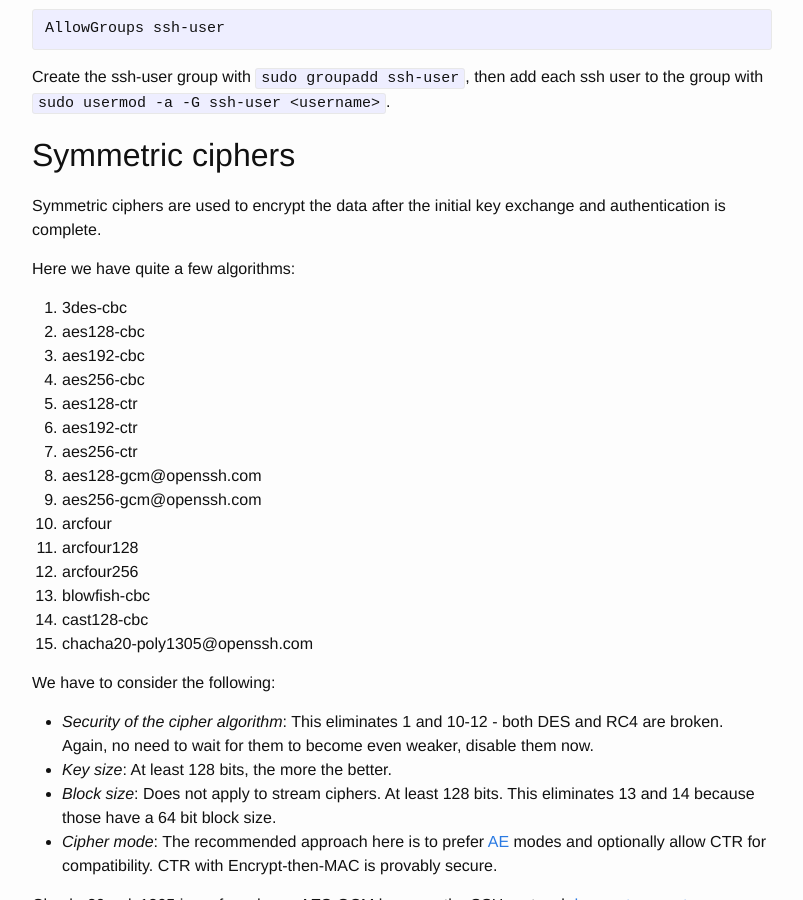
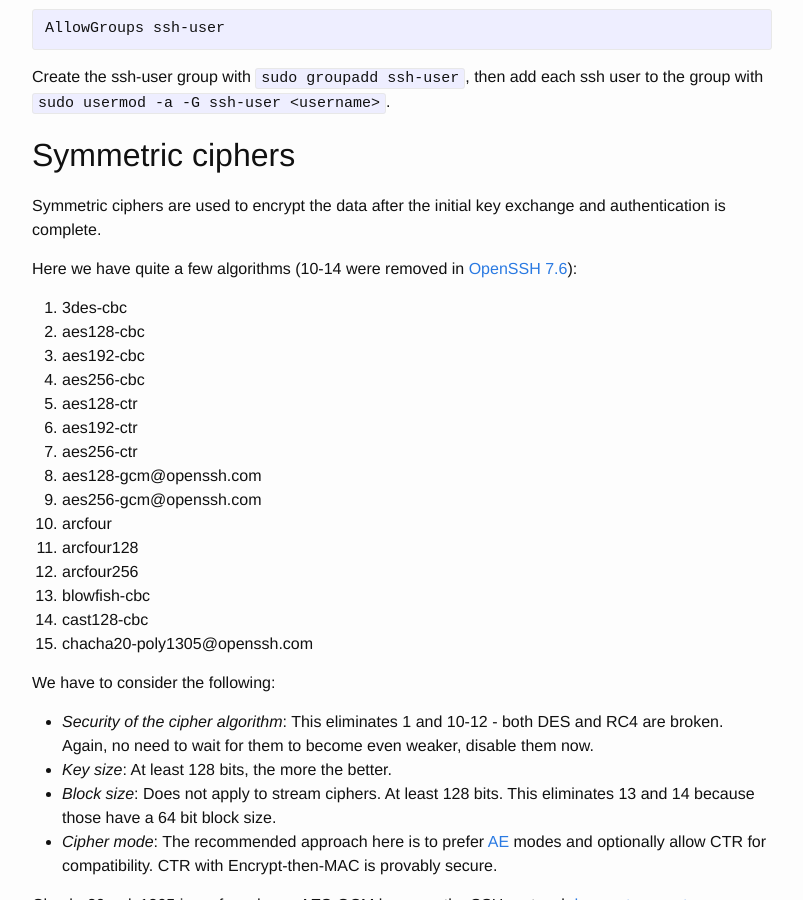
Before and after one commit to stribika/stribika.github.io, a Jekyll site: the page built from _posts/2015-01-04-secure-secure-shell.md, in a window 1280 px wide and 900 px high, scrolled down 4817 px. Shown: the whole window, without its empty margins (238-1041 px from the left). Built offline with Jekyll 4.4.1, drawn with Linux system fonts in a browser that asks for light colours.

Commit message:
Note the removal of arcfour, blowfish, and CAST
These ciphers were all removed in OpenSSH 7.6.

```diff
--- a/_posts/2015-01-04-secure-secure-shell.md
+++ b/_posts/2015-01-04-secure-secure-shell.md
@@ -213,7 +213,7 @@ Create the ssh-user group with `sudo groupadd ssh-user`, then add each ssh user
 
 Symmetric ciphers are used to encrypt the data after the initial key exchange and authentication is complete.
 
-Here we have quite a few algorithms:
+Here we have quite a few algorithms (10-14 were removed in [OpenSSH 7.6][76release]):
 
 1. 3des-cbc
 1. aes128-cbc
```
Also changed, not shown: other parts of _posts/2015-01-04-secure-secure-shell.md (+1 -0 lines).
